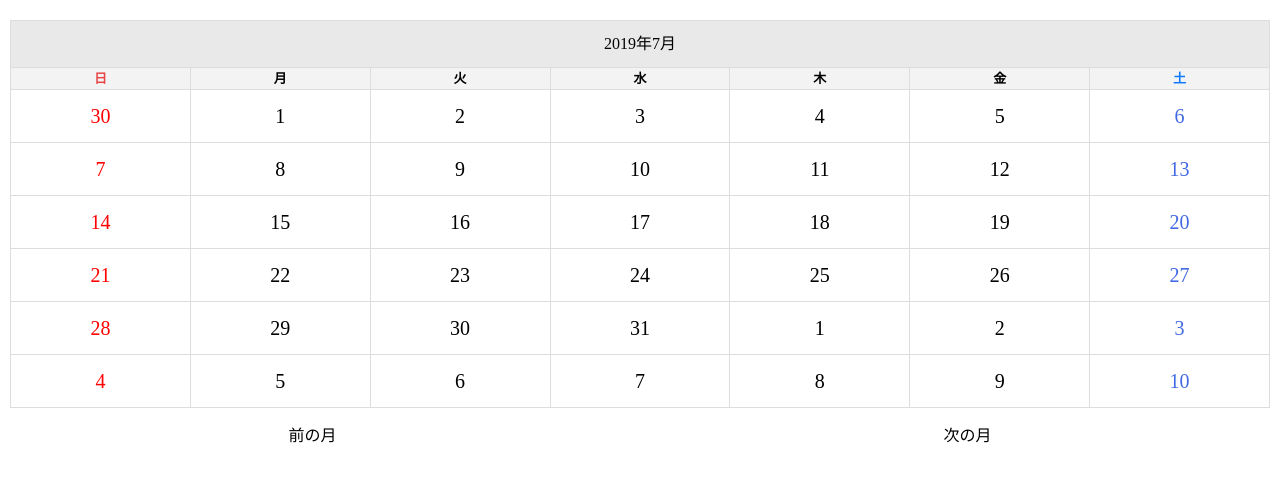
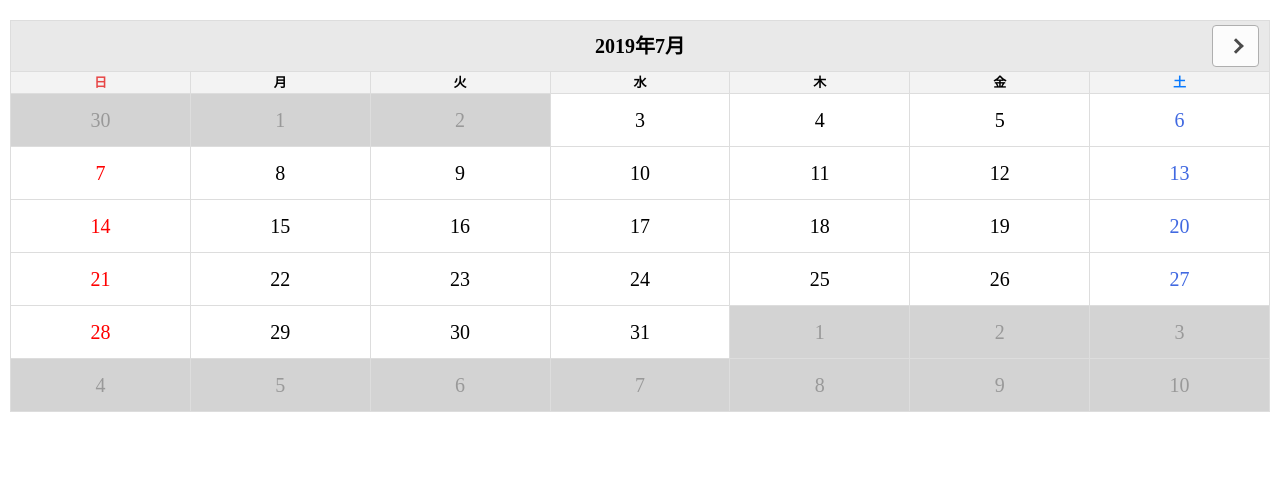
Before and after one commit to tanimotohikari/calendar, a plain HTML site: page index.html in a window 1280 px wide. Drawn offline with Linux system fonts and the light colour scheme.

Commit message:
update:master 命名変更

```diff
--- a/css/module.css
+++ b/css/module.css
@@ -14,7 +14,7 @@
   calendar
 ----------*/
 
-.calendar-header {
+.calendar-heading {
   text-align: center;
   background-color: #e9e9e9;
   padding: 15px;
@@ -23,7 +23,7 @@
   border-bottom: none;
 }
 
-.calendar-header-title {
+.calendar-heading-title {
 	font-weight: bold;
   font-size: 20px;
 }
--- a/index.html
+++ b/index.html
@@ -8,18 +8,23 @@
   <link rel='stylesheet' href='css/reset.css'>
   <link rel='stylesheet' href='css/base.css'>
   <link rel='stylesheet' href='css/layout.css'>
-  <link rel='stylesheet' href='css/module.css'>
+	<link rel='stylesheet' href='css/module.css'>
+	<link rel='stylesheet' href='css/state.css'>
+	<link rel='stylesheet' href='css/utility.css'>
   <script src='script/jquery-3.4.0.min.js'></script>
   <script src='script/calendar.js'></script>
 </head>
 <body>
   <section class='section'>
     <div class='section-container'>
-      <div id='js-calendar' class='l-bottom-medium'></div>
-      <div class='l-half-column clearfix'>
-        <p id='js-btn-prev' class='btn l-align-center is-hide'>前の月</p>
-        <p id='js-btn-next' class='btn l-align-center'>次の月</p>
-      </div>
+      <div class='l-bottom-medium'>
+				<div class='calendar-heading'>
+					<p id='js-btn-prev' class='calendar-btn calendar-btn-left l-align-center is-hide'></p>
+					<p id='js-calendar-title' class='calendar-heading-title'></p>
+					<p id='js-btn-next' class='calendar-btn calendar-btn-right l-align-center'></p>
+				</div>
+				<div id='js-calendar'></div>
+			</div>
     </div>
   </section>
 </body>
--- a/script/calendar.js
+++ b/script/calendar.js
@@ -4,6 +4,7 @@ $(function() {
   const $prev = $('#js-btn-prev');
   const $next = $('#js-btn-next');
   const $calendar = $('#js-calendar');
+  const $calendarTitle = $('#js-calendar-title');
   const thisYear = date.getFullYear(); //本日の日付を取得
   const thisMonth = date.getMonth() + 1; //本日の日付を取得
   const thisDay = date.getDay(); //本日の日付を取得
@@ -13,6 +14,7 @@ $(function() {
   let currentMonth = date.getMonth() + 1; // 返される値は 0～11なので+1する
   let lastMonthEndDate = new Date(currentYear, currentMonth - 1, 0); // 前月の最後の日
   let lastMonthendDayCount = lastMonthEndDate.getDate(); // 前月の末日
+  let calendarTitle = `${ currentYear }年${ currentMonth }月`;
 
   // ▼new Date()で第一引数に年、第二引数に月、第三引数に-1で月の最初,0で月の最後を取得できる
   // うるう年も簡単に判定できる
@@ -40,7 +42,6 @@ $(function() {
     let dayCount = 1; // 日にちのカウント
     let calendarHtml = ''; // HTMLを組み立てる変数
 
-    calendarHtml += `<div class='calendar-header'>${ currentYear }年${ currentMonth }月</div>`;
     calendarHtml += `<table id='js-calendar-table' class='calendar-table'>`;
     calendarHtml += `<thead>`;
 
@@ -86,9 +87,15 @@ $(function() {
     calendarHtml += '</table>';
 
     $calendar.html(calendarHtml);
+    setTitle(currentYear, currentMonth);
     checkAlreadySelect();
     showPrevBtn();
     showNextBtn();
+  }
+
+  function setTitle(currentYear, currentMonth) {
+    calendarTitle = `${ currentYear }年${ currentMonth }月`;
+    $calendarTitle.html(calendarTitle);
   }
 
   function nextMonth() {
@@ -159,6 +166,7 @@ $(function() {
     }
   }
 
+  setTitle(currentYear, currentMonth);
   renderCalendar();
 
   $next.on('click', nextMonth);
```
